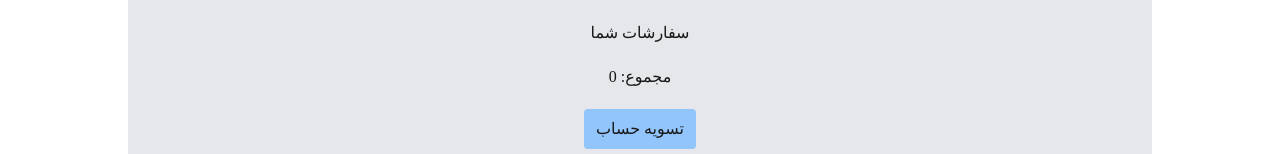
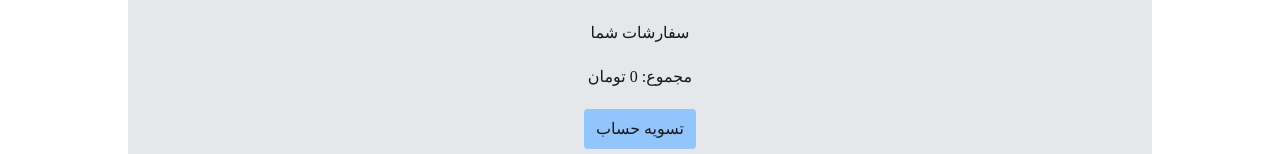
Before and after one commit to mona-yousefi/inLahze, a Next.js app: page /cart in a window 1280 px wide. Shown: the part 339-493 px from the top of the page. Built offline with nearby package versions, Linux system fonts and the light colour scheme; a web font is replaced by a local one.

Commit message:
some modification for cart

```diff
--- a/app/cart/page.jsx
+++ b/app/cart/page.jsx
@@ -40,7 +40,7 @@ const Cart = () => {
                       <p className="justify-self-center">{item.title}</p>
                       </div>
                     </td>
-                    <td className="text-center border p-2 border-black ">{item.price}</td>
+                    <td className="text-center border p-2 border-black ">{item.price} تومان</td>
                     <td className="border border-black p-2 text-center align-middle">
                       <div className="flex items-center justify-center gap-2 h-full">
                       <button
@@ -60,7 +60,7 @@ const Cart = () => {
                       </button>
                       </div>
                     </td>
-                    <td className="text-center border border-black">{(item.price * item.quantity)}</td>
+                    <td className="text-center border border-black">{(item.price * item.quantity)} تومان</td>
                     <td className="text-center border border-black">
                       <button
                         onClick={() =>
@@ -79,10 +79,10 @@ const Cart = () => {
 
         <div className="flex flex-col gap-5 items-center">
           <h6 className="mt-5">سفارشات شما</h6>
-          <div>مجموع: {total}</div>
+          <div>مجموع: {total} تومان</div>
           <button className="bg-blue-300 px-3 py-2 rounded">تسویه حساب </button>
           <div>
-          <Link href="./products" className="text-center bg-productCard p-4 font-bold rounded ">ادامه ی خرید</Link>
+          <Link href="/products" className="text-center bg-productCard p-4 font-bold rounded ">ادامه ی خرید</Link>
           </div>
         </div>
 
```
